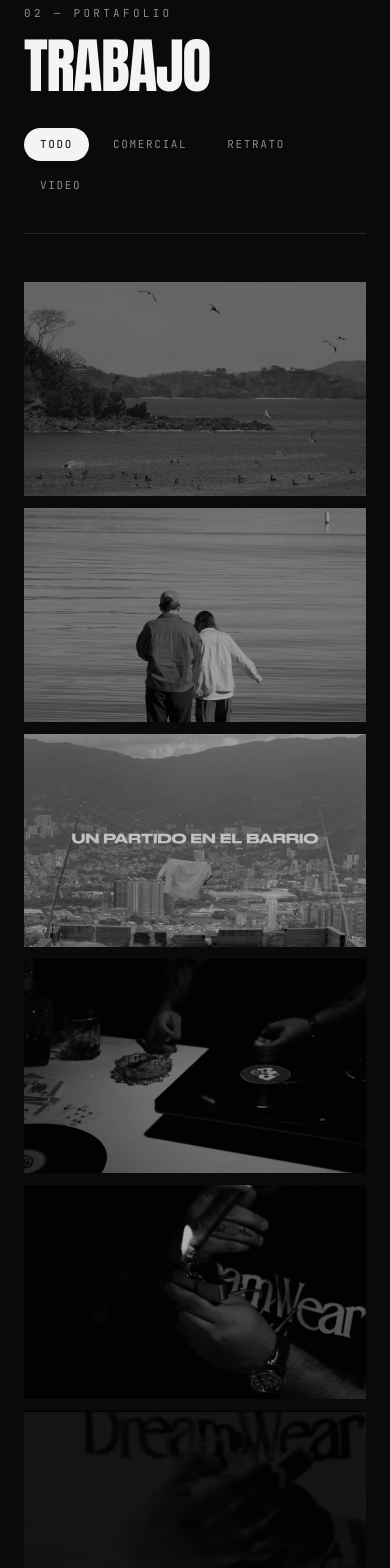
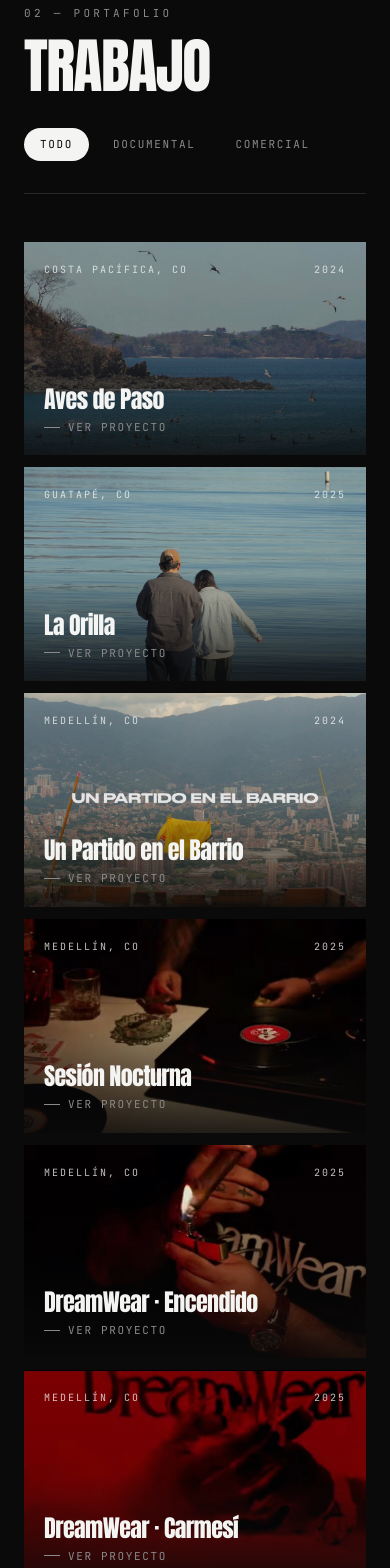
Before and after one commit to Isazaaa/hi.cami, a React (Vite) app: page / in a window 390 px wide. Shown: the part 940-2508 px from the top of the page. Built offline with nearby package versions, Linux system fonts and the light colour scheme.

Commit message:
se sube mejoras para el responsive

```diff
--- a/src/components/sections/Portfolio.jsx
+++ b/src/components/sections/Portfolio.jsx
@@ -22,35 +22,36 @@ function ProjectCard({ project, onOpen }) {
       onClick={onOpen}
       className={`group relative cursor-pointer overflow-hidden ${aspectClass[project.aspect]}`}
     >
-      {/* Shared-element wrapper: morphs into the lightbox on open */}
+      {/* Shared-element wrapper: morphs into the lightbox on open.
+          Mobile/touch: full color + clear by default (no hover available).
+          Desktop (can-hover): lens-focus effect — desaturated, sharpens on hover. */}
       <motion.div layoutId={`media-${project.id}`} className="absolute inset-0">
-        {/* Lens-focus effect: starts soft + desaturated, sharpens on hover */}
-        <div className="h-full w-full transition-transform duration-500 ease-out group-hover:scale-105">
+        <div className="h-full w-full transition-transform duration-500 ease-out can-hover:group-hover:scale-105">
           <BlurImage
             src={project.src}
             placeholder={project.placeholder}
             alt={project.title}
-            className="h-full w-full grayscale brightness-90 contrast-110 transition-all duration-500 ease-out group-hover:grayscale-0 group-hover:brightness-100"
+            className="h-full w-full transition-all duration-500 ease-out can-hover:grayscale can-hover:brightness-90 can-hover:contrast-110 can-hover:group-hover:grayscale-0 can-hover:group-hover:brightness-100"
           />
         </div>
       </motion.div>
 
-      {/* Darkening + focus-ring overlay */}
-      <div className="absolute inset-0 bg-ink/20 transition-colors duration-500 group-hover:bg-ink/40" />
-      <div className="pointer-events-none absolute inset-4 border border-paper/0 transition-colors duration-500 group-hover:border-paper/30" />
+      {/* Legibility gradient (always) + hover darkening (desktop only) */}
+      <div className="absolute inset-0 bg-gradient-to-t from-ink/85 via-ink/10 to-transparent transition-colors duration-500 can-hover:from-ink/40 can-hover:group-hover:from-ink/70" />
+      <div className="pointer-events-none absolute inset-4 border border-paper/0 transition-colors duration-500 can-hover:group-hover:border-paper/30" />
 
-      {/* Metadata reveal */}
+      {/* Metadata — visible by default on touch, revealed on hover on desktop */}
       <div className="absolute inset-0 flex flex-col justify-between p-5">
         <div className="flex items-start justify-between">
-          <span className="font-mono text-[10px] uppercase tracking-[0.2em] text-paper/0 transition-all duration-500 group-hover:text-paper/80">
+          <span className="font-mono text-[10px] uppercase tracking-[0.2em] text-paper/80 transition-all duration-500 can-hover:text-paper/0 can-hover:group-hover:text-paper/80">
             {project.location}
           </span>
-          <span className="font-mono text-[10px] uppercase tracking-[0.2em] text-paper/0 transition-all duration-500 group-hover:text-paper/80">
+          <span className="font-mono text-[10px] uppercase tracking-[0.2em] text-paper/80 transition-all duration-500 can-hover:text-paper/0 can-hover:group-hover:text-paper/80">
             {project.year}
           </span>
         </div>
 
-        <div className="translate-y-3 opacity-0 transition-all duration-500 ease-out group-hover:translate-y-0 group-hover:opacity-100">
+        <div className="translate-y-0 opacity-100 transition-all duration-500 ease-out can-hover:translate-y-3 can-hover:opacity-0 can-hover:group-hover:translate-y-0 can-hover:group-hover:opacity-100">
           <h3 className="font-display text-2xl tracking-tight text-paper md:text-3xl">
             {project.title}
           </h3>
--- a/src/data/projects.js
+++ b/src/data/projects.js
@@ -1,69 +1,83 @@
 // Portfolio dataset — imágenes locales.
 // `category` keys must match the filter ids in `categories`.
+// Optional fields: `client`, `description`, `videoUrl` (renders an embed in the lightbox).
 
 const base = '/images/'
 
 export const categories = [
   { id: 'all', label: 'Todo' },
-  { id: 'commercial', label: 'Comercial' },
-  { id: 'portrait', label: 'Retrato' },
-  { id: 'video', label: 'Video' },
+  { id: 'documental', label: 'Documental' },
+  { id: 'comercial', label: 'Comercial' },
 ]
 
 export const projects = [
   {
     id: 'p1',
-    title: 'Concreto / Sombra',
-    category: 'commercial',
+    title: 'Aves de Paso',
+    category: 'documental',
+    year: '2024',
+    location: 'Costa Pacífica, CO',
+    aspect: 'wide',
+    file: 'camila3.jpeg',
+    description:
+      'Estudio del litoral y su fauna: pelícanos en vuelo sobre una bahía rocosa, capturados en la quietud de la media mañana.',
+  },
+  {
+    id: 'p2',
+    title: 'La Orilla',
+    category: 'documental',
+    year: '2025',
+    location: 'Guatapé, CO',
+    aspect: 'wide',
+    file: 'camila4.jpeg',
+    description:
+      'Una historia íntima frente al agua. El gesto mínimo de dos personas que miran el mismo horizonte.',
+  },
+  {
+    id: 'p3',
+    title: 'Un Partido en el Barrio',
+    category: 'documental',
+    year: '2024',
+    location: 'Medellín, CO',
+    aspect: 'wide',
+    file: 'camila5.jpeg',
+    description:
+      'Cortometraje documental sobre el fútbol de barrio como ritual. La camiseta tendida sobre la ciudad como bandera.',
+  },
+  {
+    id: 'p4',
+    title: 'Sesión Nocturna',
+    category: 'comercial',
     year: '2025',
     location: 'Medellín, CO',
     aspect: 'wide',
-    file: 'camila3.jpeg',
-  },
-  {
-    id: 'p2',
-    title: 'Núcleo',
-    category: 'portrait',
-    year: '2025',
-    location: 'Estudio',
-    aspect: 'wide',
-    file: 'camila4.jpeg',
-  },
-  {
-    id: 'p3',
-    title: 'Editorial Mónaco',
-    category: 'commercial',
-    year: '2024',
-    location: 'Bogotá, CO',
-    aspect: 'wide',
-    file: 'camila5.jpeg',
-  },
-  {
-    id: 'p4',
-    title: 'Movimiento 02',
-    category: 'video',
-    year: '2025',
-    location: 'Cali, CO',
-    aspect: 'wide',
     file: 'camila6.jpeg',
+    description:
+      'Dirección de fotografía low-key: vinilo, whisky y cartas. Una pieza de atmósfera construida con luz mínima.',
   },
   {
     id: 'p5',
-    title: 'Hormigón',
-    category: 'commercial',
-    year: '2024',
+    title: 'DreamWear · Encendido',
+    category: 'comercial',
+    year: '2025',
     location: 'Medellín, CO',
+    client: 'DreamWear',
     aspect: 'wide',
     file: 'camila7.jpeg',
+    description:
+      'Campaña de marca para DreamWear. Detalle, textura y actitud en clave nocturna para una línea de streetwear.',
   },
   {
     id: 'p6',
-    title: 'Retrato I',
-    category: 'portrait',
+    title: 'DreamWear · Carmesí',
+    category: 'comercial',
     year: '2025',
-    location: 'Estudio',
+    location: 'Medellín, CO',
+    client: 'DreamWear',
     aspect: 'wide',
     file: 'camila8.jpeg',
+    description:
+      'Pieza de cierre de la campaña DreamWear: un lavado carmesí, movimiento y logotipo como firma visual.',
   },
 ].map((p) => ({
   ...p,
--- a/src/index.css
+++ b/src/index.css
@@ -1,4 +1,9 @@
 @import 'tailwindcss';
+
+/* Variants that only apply on devices with a real pointer (desktop).
+   Touch devices have no hover, so hover-only effects must NOT gate content. */
+@custom-variant can-hover (@media (hover: hover) and (pointer: fine));
+@custom-variant is-touch (@media (hover: none));
 
 /* ------------------------------------------------------------------ */
 /* Design tokens — premium monochrome system                          */
```
Also changed, not shown: src/components/sections/ProjectModal.jsx (+72 -36 lines).
